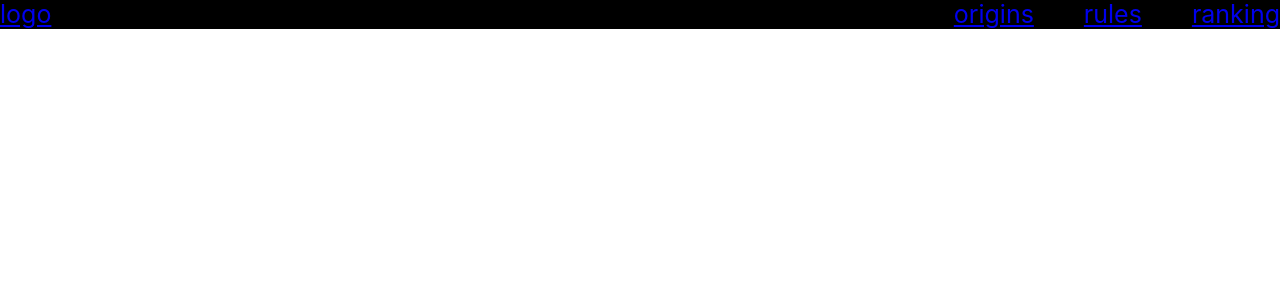
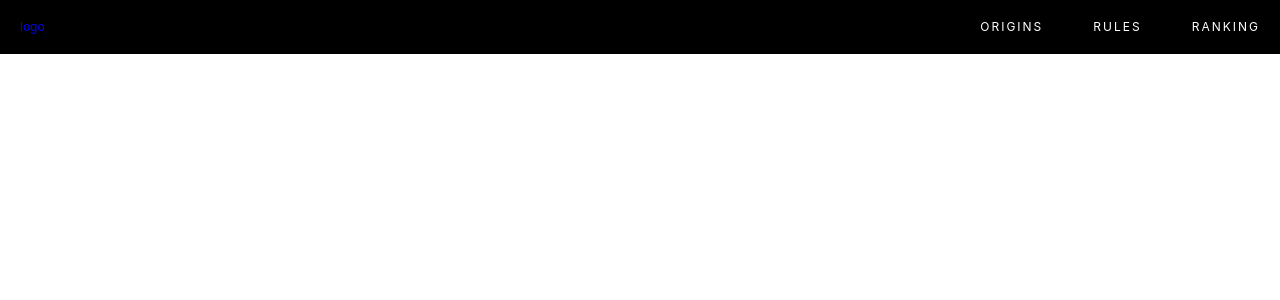
Before and after one commit to luiscarlin/eraserhead, a React (Vite) app: page / in a window 1280 px wide. Shown: the top 300 px of the page. Built offline with nearby package versions, Linux system fonts and the light colour scheme.

Commit message:
syle navbar

```diff
--- a/src/components/Header/header.scss
+++ b/src/components/Header/header.scss
@@ -5,12 +5,19 @@
   display: flex;
   justify-content: space-between;
   align-items: center;
+  padding: 2rem;
 
   .navbar {
     display: flex;
 
     li {
       margin-right: 5rem;
+
+      a {
+        text-transform: uppercase;
+        color: white;
+        letter-spacing: 2px;
+      }
     }
     li:last-child {
       margin-right: 0;
--- a/src/index.scss
+++ b/src/index.scss
@@ -30,7 +30,7 @@ body {
 
   h1 {
     margin: 0;
-    font-size: 7rem;
+    font-size: 3rem;
     letter-spacing: 0.25rem;
   }
 
@@ -42,7 +42,8 @@ body {
 
   a {
     cursor: pointer;
-    font-size: 2.5rem;
+    font-size: 1.2rem;
+    text-decoration: none;
     &:active,
     &:hover,
     &:focus {
```
